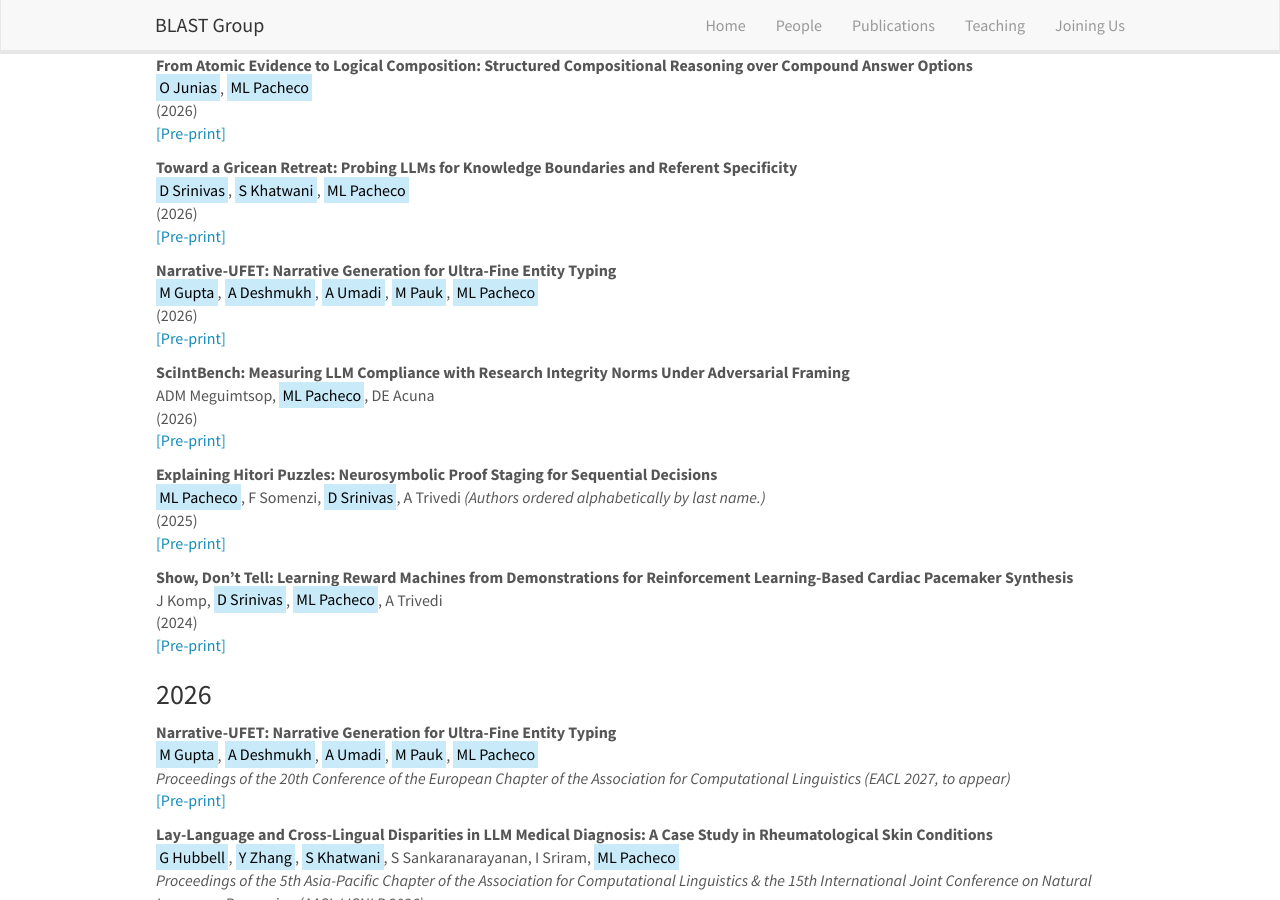
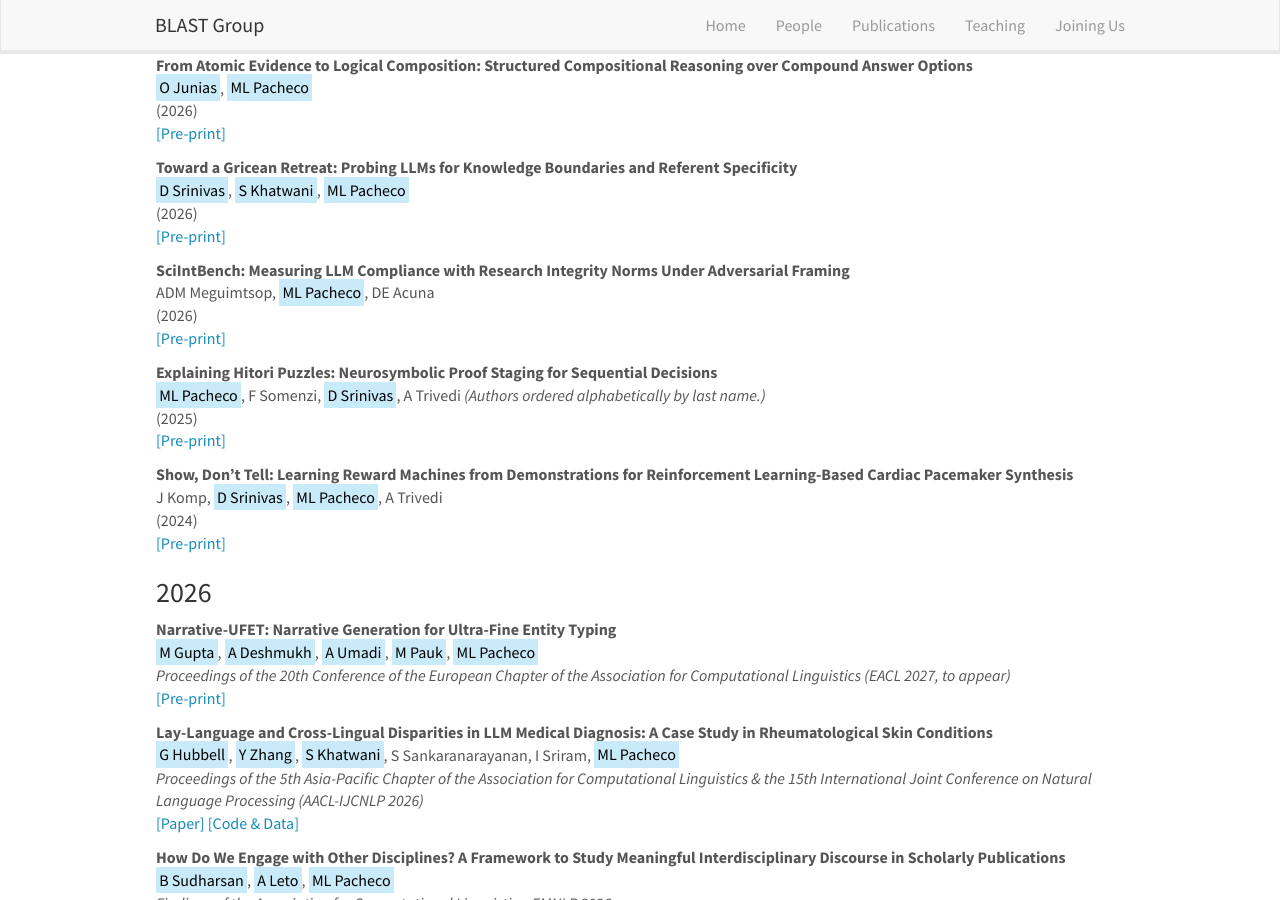
Before and after one commit to blast-cu/blast-cu.github.io, a Jekyll site: the page built from _pages/publications.md, in a window 1280 px wide and 900 px high, scrolled down 378 px. Built offline with Jekyll 4.4.1, drawn with Linux system fonts in a browser that asks for light colours; nearby versions of some CDN libraries.

Commit message:
Update publist_preprint.yml

```diff
--- a/_data/publist_preprint.yml
+++ b/_data/publist_preprint.yml
@@ -30,14 +30,6 @@
     display: \[Pre-print\]
   year: 2026
 
-- title: "Narrative-UFET: Narrative Generation for Ultra-Fine Entity Typing"
-  authors: <mark>M Gupta</mark>, <mark>A Deshmukh</mark>, <mark>A Umadi</mark>, <mark>M Pauk</mark>, <mark>ML Pacheco</mark>
-  highlight: 0
-  link:
-    url: https://arxiv.org/abs/2606.27598
-    display: \[Pre-print\]
-  year: 2026
-
 - title: "SciIntBench: Measuring LLM Compliance with Research Integrity Norms Under Adversarial Framing"
   authors: ADM Meguimtsop, <mark>ML Pacheco</mark>, DE Acuna
   highlight: 0
```
